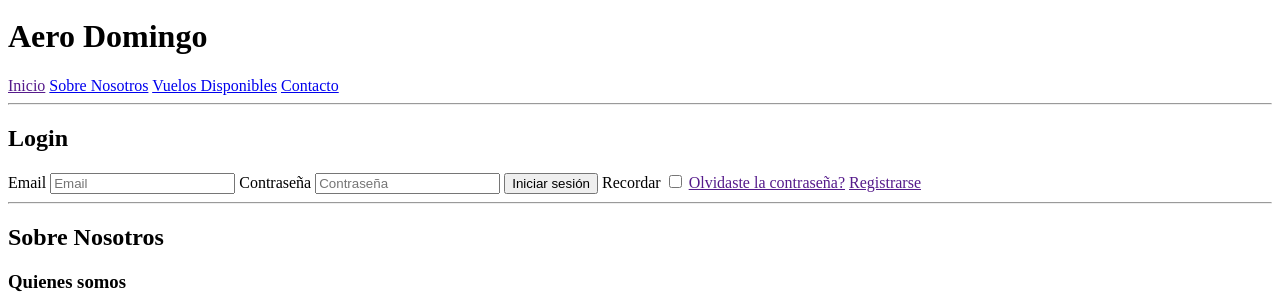
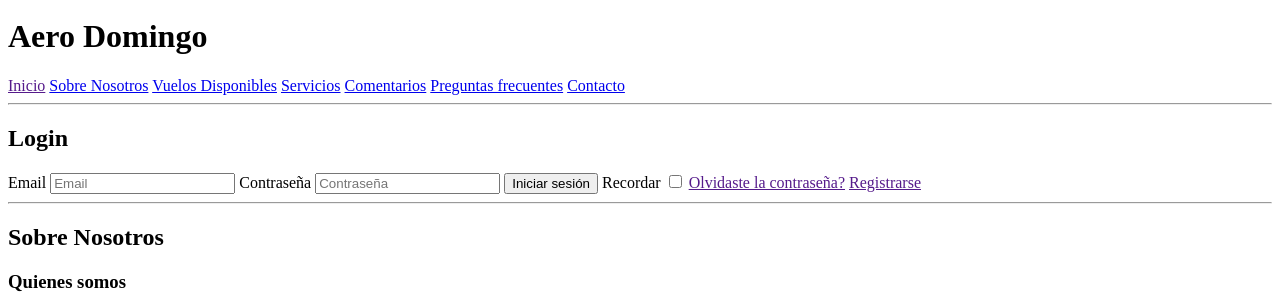
Before and after one commit to Yordy0211/PCE-Aerolinea, a plain HTML site: page index.html in a window 1280 px wide. Shown: the part 29-337 px from the top of the page. Drawn offline with Linux system fonts and the light colour scheme.

Commit message:
Agregando links del menú rapido

```diff
--- a/index.html
+++ b/index.html
@@ -1,7 +1,8 @@
 <!DOCTYPE html>
 <html lang="en">
 <head>
-
+    <meta charset="UTF-8">
+    <meta name="viewport" content="width=device-width, initial-scale=1.0">
     <title>Aero Domingo</title>
 </head>
 <body>
@@ -16,6 +17,9 @@
             <a href="">Inicio</a>
             <a href="#sobreNosotros">Sobre Nosotros</a>
             <a href="#vuelos">Vuelos Disponibles</a>
+            <a href="#servicios">Servicios</a>
+            <a href="#comentarios">Comentarios</a>
+            <a href="#preguntas">Preguntas frecuentes</a>
             <a href="#contacto">Contacto</a>
         </nav>
 
@@ -225,7 +229,7 @@
 
         <hr>
 
-        <section class="servicios">
+        <section id="servicios" class="servicios">
 
             <h2>Servicios</h2>
 
@@ -284,7 +288,7 @@
 
         <hr>
 
-        <section class="comentario">
+        <section id="comentarios" class="comentario">
 
             <h2>Comentarios</h2>
 
@@ -298,7 +302,7 @@
 
         <hr>
 
-        <section>
+        <section id="preguntas" class="preguntas">
 
             <h2>Preguntas frecuentes</h2>
 
```
